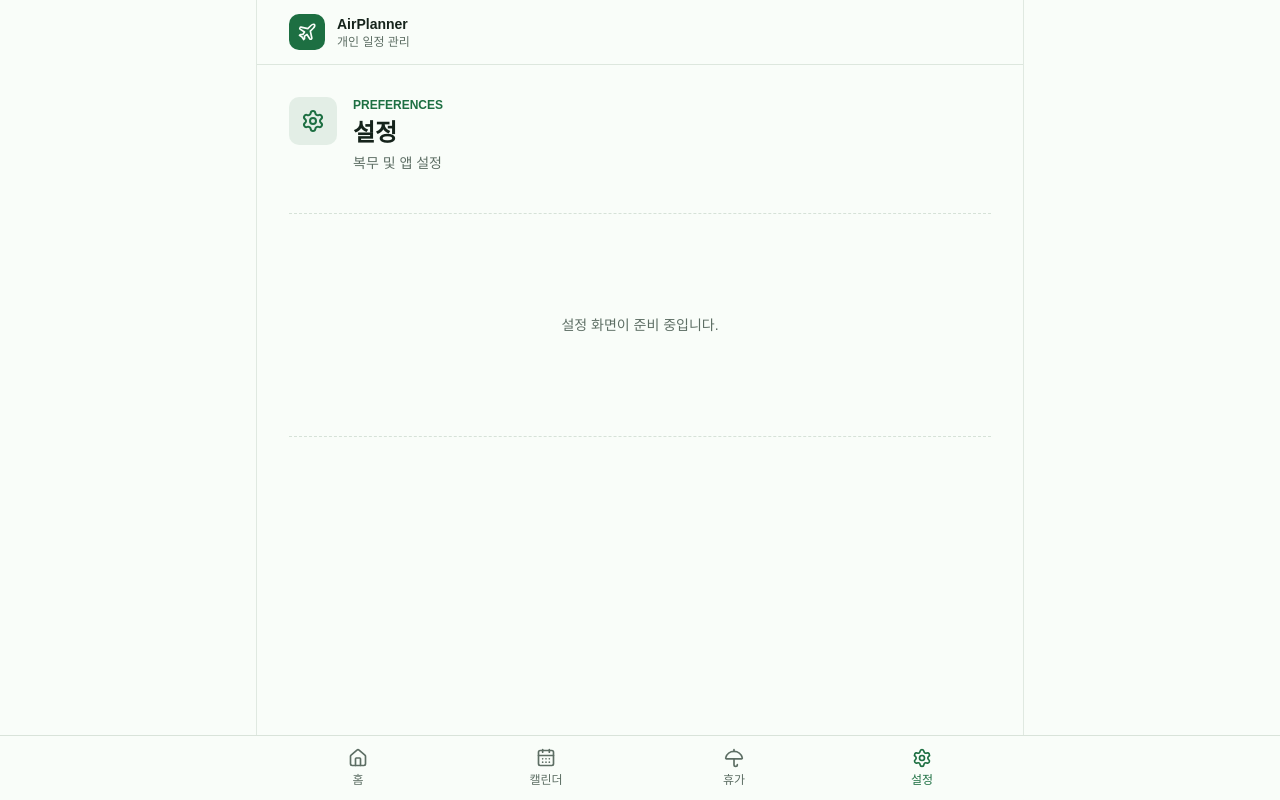
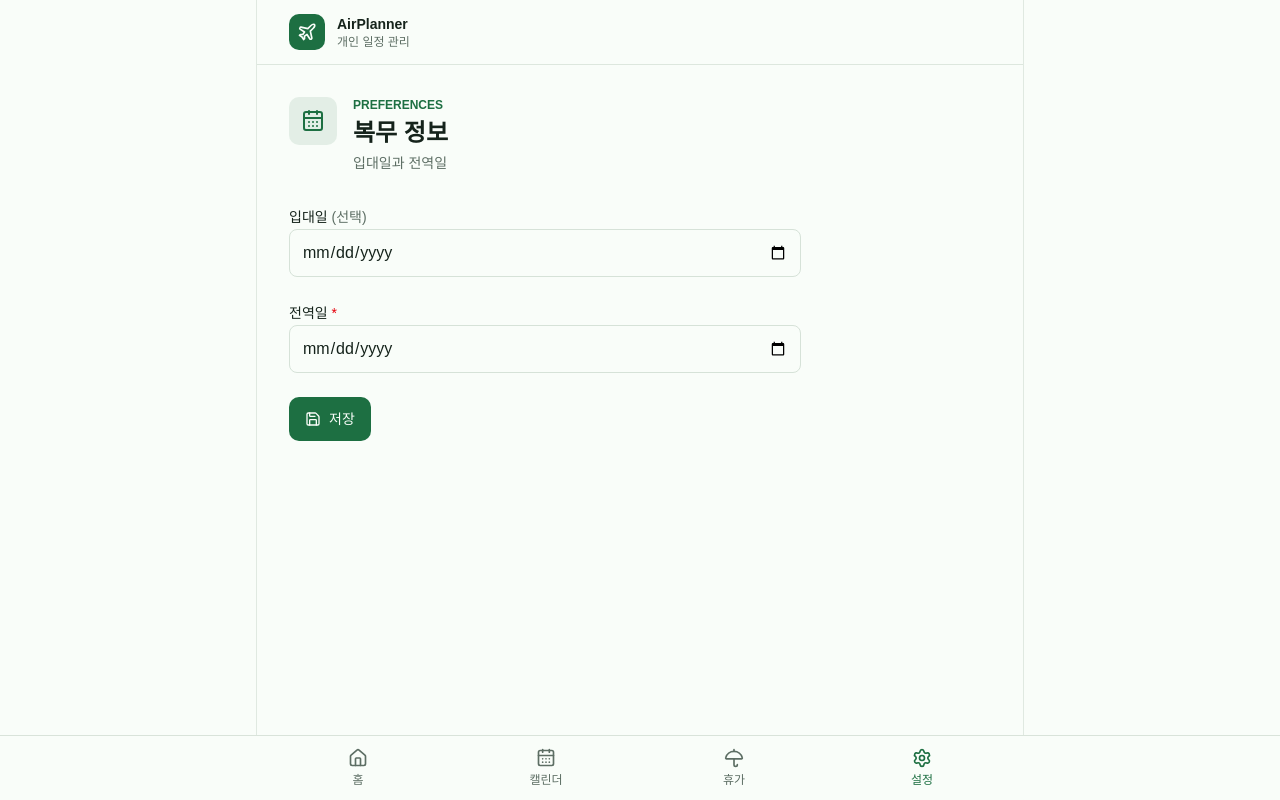
Before and after one commit to suwdle/ETA, a Next.js app: page /settings in a window 1280 px wide. Built offline with nearby package versions, Linux system fonts and the light colour scheme.

Commit message:
add service-dday

```diff
--- a/app/page.tsx
+++ b/app/page.tsx
@@ -1,14 +1,21 @@
-import { House } from "lucide-react";
-import { PagePlaceholder } from "@/components/page-placeholder";
+"use client";
+
+import { useAppData } from "@/hooks/use-app-data";
+import { DDayCard } from "@/components/dashboard/dday-card";
 
 export default function Home() {
+  const { data, isReady } = useAppData();
+
   return (
-    <PagePlaceholder
-      icon={House}
-      eyebrow="DASHBOARD"
-      title="홈"
-      description="복무와 개인 일정 요약"
-      message="홈 화면이 준비 중입니다."
-    />
+    <div className="space-y-8">
+      <header>
+        <p className="text-xs font-semibold uppercase text-primary">DASHBOARD</p>
+        <h1 className="mt-1 text-2xl font-semibold">홈</h1>
+      </header>
+      <DDayCard
+        dischargeDate={data.settings.dischargeDate}
+        isReady={isReady}
+      />
+    </div>
   );
 }
--- a/app/settings/page.tsx
+++ b/app/settings/page.tsx
@@ -1,14 +1,105 @@
-import { Settings } from "lucide-react";
-import { PagePlaceholder } from "@/components/page-placeholder";
+"use client";
+
+import { useState, type FormEvent } from "react";
+import { CalendarDays, Save } from "lucide-react";
+import { useAppData } from "@/hooks/use-app-data";
+import { isValidDateString } from "@/lib/discharge";
 
 export default function SettingsPage() {
+  const { data, setData, isReady } = useAppData();
+  const [dateError, setDateError] = useState("");
+  const [isSaved, setIsSaved] = useState(false);
+  const { serviceStartDate = "", dischargeDate } = data.settings;
+
+  function updateDate(field: "serviceStartDate" | "dischargeDate", value: string) {
+    if (value && !isValidDateString(value)) {
+      setDateError("올바른 날짜를 입력해 주세요.");
+      return;
+    }
+
+    setDateError("");
+    setIsSaved(false);
+    setData((current) => ({
+      ...current,
+      settings: { ...current.settings, [field]: value },
+    }));
+  }
+
+  function handleSubmit(event: FormEvent<HTMLFormElement>) {
+    event.preventDefault();
+    if (!isValidDateString(dischargeDate)) {
+      setDateError("전역일을 올바르게 입력해 주세요.");
+      return;
+    }
+    setIsSaved(true);
+  }
+
   return (
-    <PagePlaceholder
-      icon={Settings}
-      eyebrow="PREFERENCES"
-      title="설정"
-      description="복무 및 앱 설정"
-      message="설정 화면이 준비 중입니다."
-    />
+    <section aria-labelledby="settings-title" className="space-y-8">
+      <header className="flex items-start gap-4">
+        <span className="grid size-12 shrink-0 place-items-center rounded-lg bg-primary/10 text-primary">
+          <CalendarDays aria-hidden="true" className="size-6" />
+        </span>
+        <div>
+          <p className="text-xs font-semibold uppercase text-primary">PREFERENCES</p>
+          <h1 id="settings-title" className="mt-1 text-2xl font-semibold">
+            복무 정보
+          </h1>
+          <p className="mt-1 text-sm text-muted-foreground">입대일과 전역일</p>
+        </div>
+      </header>
+
+      <form onSubmit={handleSubmit} className="max-w-lg space-y-6">
+        <div className="space-y-2">
+          <label htmlFor="serviceStartDate" className="text-sm font-medium">
+            입대일 <span className="text-muted-foreground">(선택)</span>
+          </label>
+          <input
+            id="serviceStartDate"
+            name="serviceStartDate"
+            type="date"
+            value={serviceStartDate}
+            disabled={!isReady}
+            onChange={(event) => updateDate("serviceStartDate", event.target.value)}
+            className="h-12 w-full rounded-md border border-input bg-background px-3 text-base outline-none focus-visible:ring-2 focus-visible:ring-ring disabled:opacity-60"
+          />
+        </div>
+
+        <div className="space-y-2">
+          <label htmlFor="dischargeDate" className="text-sm font-medium">
+            전역일 <span aria-hidden="true" className="text-destructive">*</span>
+          </label>
+          <input
+            id="dischargeDate"
+            name="dischargeDate"
+            type="date"
+            required
+            value={dischargeDate}
+            disabled={!isReady}
+            aria-invalid={Boolean(dateError)}
+            aria-describedby={dateError ? "dischargeDate-error" : undefined}
+            onChange={(event) => updateDate("dischargeDate", event.target.value)}
+            className="h-12 w-full rounded-md border border-input bg-background px-3 text-base outline-none focus-visible:ring-2 focus-visible:ring-ring disabled:opacity-60 aria-[invalid=true]:border-destructive"
+          />
+          {dateError && (
+            <p id="dischargeDate-error" role="alert" className="text-sm text-destructive">
+              {dateError}
+            </p>
+          )}
+        </div>
+
+        <div className="flex min-h-11 items-center gap-3">
+          <button
+            type="submit"
+            disabled={!isReady}
+            className="inline-flex min-h-11 items-center gap-2 rounded-lg bg-primary px-4 text-sm font-medium text-primary-foreground transition-colors hover:bg-primary/90 focus-visible:outline-2 focus-visible:outline-offset-2 focus-visible:outline-ring disabled:opacity-60"
+          >
+            <Save aria-hidden="true" className="size-4" />
+            저장
+          </button>
+          {isSaved && <p role="status" className="text-sm text-muted-foreground">저장했습니다.</p>}
+        </div>
+      </form>
+    </section>
   );
 }
--- /dev/null
+++ b/components/dashboard/dday-card.tsx
@@ -0,0 +1,53 @@
+import Link from "next/link";
+import { format, parseISO } from "date-fns";
+import { ArrowUpRight } from "lucide-react";
+import { calculateDDay, isValidDateString } from "@/lib/discharge";
+
+interface DDayCardProps {
+  dischargeDate: string;
+  isReady: boolean;
+}
+
+export function DDayCard({ dischargeDate, isReady }: DDayCardProps) {
+  const hasDischargeDate = isValidDateString(dischargeDate);
+
+  return (
+    <section
+      aria-labelledby="dday-title"
+      aria-busy={!isReady}
+      className="overflow-hidden rounded-lg bg-primary px-6 py-7 text-primary-foreground sm:px-8 sm:py-9"
+    >
+      <p className="text-sm font-medium text-primary-foreground/75">전역까지</p>
+      {isReady && hasDischargeDate ? (
+        <>
+          <h2 id="dday-title" className="mt-3 text-6xl font-semibold tabular-nums">
+            {getDDayLabel(calculateDDay(dischargeDate))}
+          </h2>
+          <p className="mt-3 text-sm text-primary-foreground/80">
+            {format(parseISO(dischargeDate), "yyyy년 M월 d일")}
+          </p>
+        </>
+      ) : (
+        <div className="mt-5">
+          <h2 id="dday-title" className="text-xl font-semibold">
+            {isReady ? "전역일을 입력해 주세요" : "불러오는 중"}
+          </h2>
+          {isReady && (
+            <Link
+              href="/settings"
+              className="mt-3 inline-flex min-h-11 items-center gap-2 text-sm font-medium underline underline-offset-4"
+            >
+              전역일 설정
+              <ArrowUpRight aria-hidden="true" className="size-4" />
+            </Link>
+          )}
+        </div>
+      )}
+    </section>
+  );
+}
+
+function getDDayLabel(daysRemaining: number): string {
+  if (daysRemaining === 0) return "D-DAY";
+  return daysRemaining > 0 ? `D-${daysRemaining}` : `D+${Math.abs(daysRemaining)}`;
+}
--- /dev/null
+++ b/lib/discharge.ts
@@ -0,0 +1,16 @@
+import { differenceInCalendarDays, format, isValid, parseISO } from "date-fns";
+
+export function isValidDateString(dateString: string): boolean {
+  if (!/^\d{4}-\d{2}-\d{2}$/.test(dateString)) return false;
+
+  const date = parseISO(dateString);
+  return isValid(date) && format(date, "yyyy-MM-dd") === dateString;
+}
+
+export function calculateDDay(dischargeDate: string): number {
+  if (!isValidDateString(dischargeDate)) {
+    throw new Error("전역일은 올바른 YYYY-MM-DD 날짜여야 합니다.");
+  }
+
+  return differenceInCalendarDays(parseISO(dischargeDate), new Date());
+}
```
